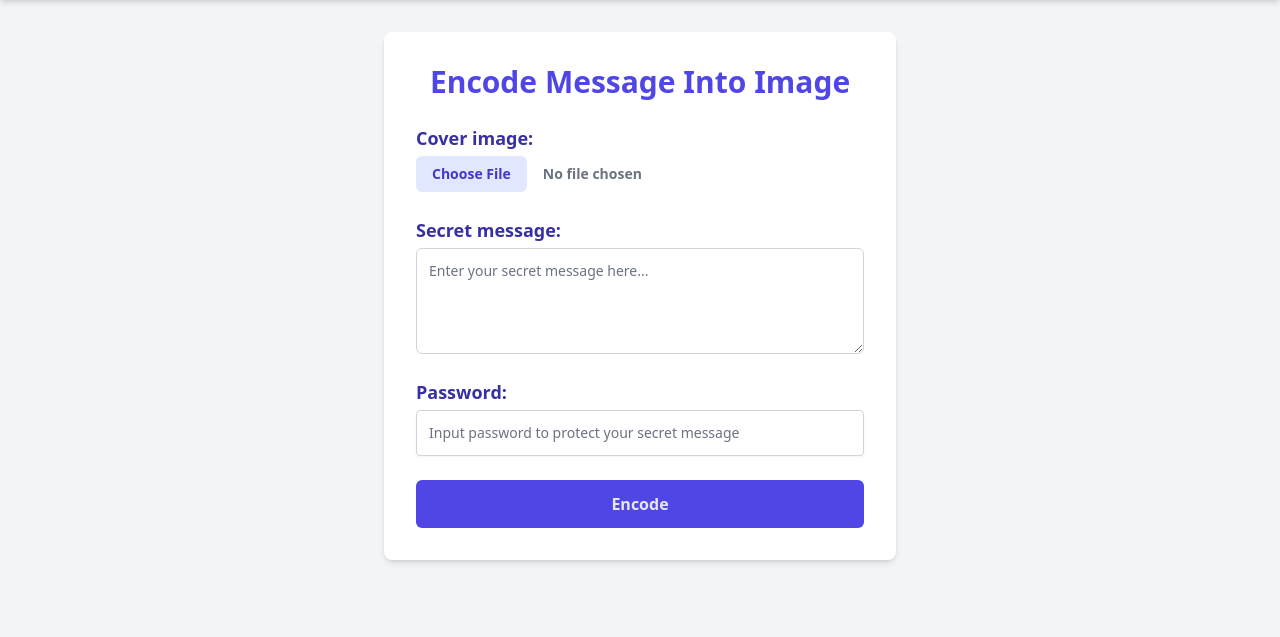
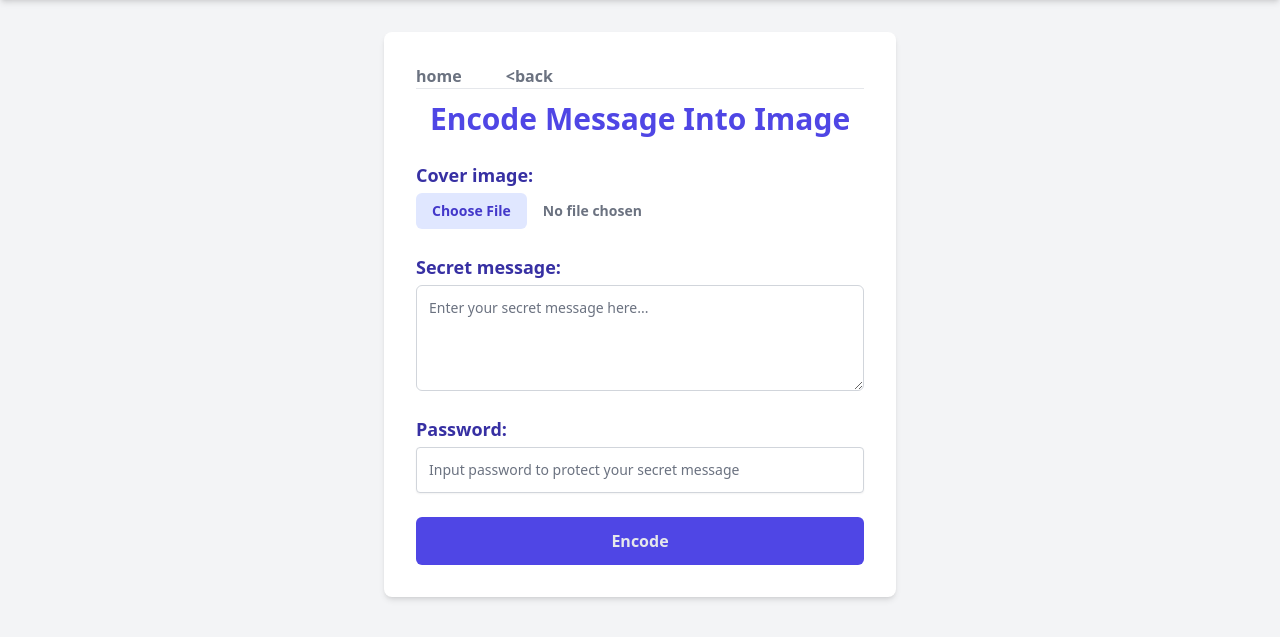
Before and after one commit to baytech77/Steganography, a Django app: page /encode in a window 1280 px wide. Shown: the part 60-697 px from the top of the page. Run offline with Django 5.2, Linux system fonts and the light colour scheme; some libraries are stand-ins or nearby versions.

Commit message:
reverting

```diff
--- a/decoder/templates/decode.html
+++ b/decoder/templates/decode.html
@@ -5,6 +5,8 @@
 
 {% block content %}
 <div class="bg-white shadow-md rounded-lg max-w-lg w-full p-8 mx-auto">
+  <p><a href="{% url 'encode' %}" class="text-gray-500 hover:text-indigo-700 font-semibold ">&lt;back</a></p>
+  <hr class="mb-3  border-green-500">
   <h1 class="text-3xl font-bold mb-6 text-center text-indigo-600">Decode Message from Image</h1>
   <form method="post" enctype="multipart/form-data" class="space-y-6">
     {% csrf_token %}
--- a/encoderapp/templates/encode.html
+++ b/encoderapp/templates/encode.html
@@ -5,6 +5,8 @@
 
 {% block content %}
 <div class="bg-white shadow-md rounded-lg max-w-lg w-full p-8 mx-auto">
+  <p><a href="{% url 'landing' %}" class="text-gray-500 hover:text-indigo-700 font-semibold ">home</a> <span class="px-10"><a href="{% url 'decode' %}" class="text-gray-500 hover:text-indigo-700 font-semibold ">&lt;back</a></span></p>
+  <hr class="mb-3  border-green-500">
   <h1 class="text-3xl font-bold mb-6 text-center capitalize  text-indigo-600">Encode Message into Image</h1>
   <form method="post" enctype="multipart/form-data" class="space-y-6">
     {% csrf_token %}
```
